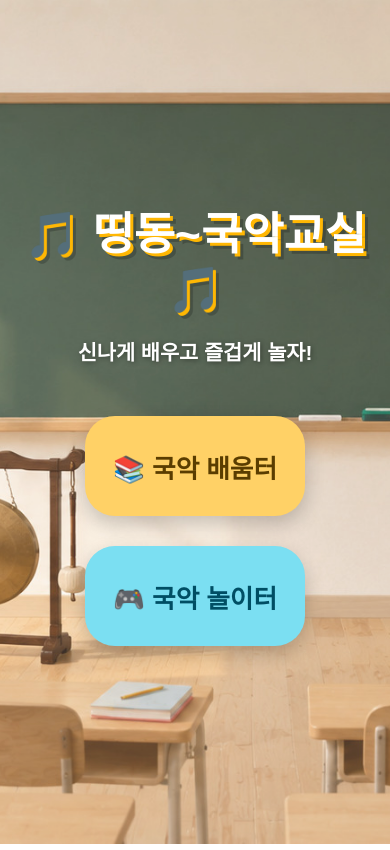
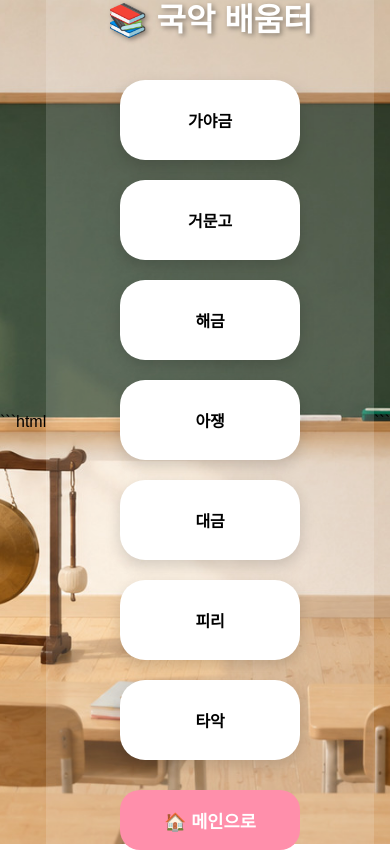
Before and after one commit to smartdogjuni1234/-, a plain HTML site: page index.html in a window 390 px wide. Both pictures are taken after a click on the button "📚 국악 배움터". Drawn offline with Linux system fonts and the light colour scheme.

Commit message:
Update index.html

````diff
--- a/index.html
+++ b/index.html
@@ -1,3 +1,4 @@
+```html
 <!DOCTYPE html>
 <html lang="ko">
 <head>
@@ -19,9 +20,7 @@ body{
     width:100%;
     height:100vh;
 
-    /* 여기에 배경 이미지 넣기 */
     background-image:url('background.jpg');
-
     background-size:cover;
     background-position:center;
     background-repeat:no-repeat;
@@ -43,6 +42,8 @@ body{
 
 .container{
     text-align:center;
+    width:90%;
+    max-width:1200px;
 }
 
 .title{
@@ -69,9 +70,9 @@ body{
 
 .button-group{
     display:flex;
-    gap:30px;
+    flex-wrap:wrap;
+    gap:20px;
     justify-content:center;
-    flex-wrap:wrap;
 }
 
 .menu-btn{
@@ -103,18 +104,73 @@ body{
     color:#004E64;
 }
 
+.sub-btn{
+
+    width:220px;
+    height:90px;
+
+    border:none;
+    border-radius:25px;
+
+    background:white;
+
+    font-size:1.3rem;
+    font-weight:bold;
+
+    cursor:pointer;
+
+    transition:0.3s;
+
+    box-shadow:
+    0 6px 15px rgba(0,0,0,0.15);
+}
+
+.sub-btn:hover{
+    transform:translateY(-5px);
+}
+
 .menu-btn:hover{
     transform:translateY(-8px) scale(1.05);
 }
 
-.menu-btn:active{
-    transform:scale(0.95);
+.hidden{
+    display:none;
+}
+
+.back-btn{
+
+    margin-top:30px;
+
+    width:180px;
+    height:60px;
+
+    border:none;
+    border-radius:20px;
+
+    background:#ff8fab;
+    color:white;
+
+    font-size:1.1rem;
+    font-weight:bold;
+
+    cursor:pointer;
+}
+
+.section-title{
+    font-size:3rem;
+    color:white;
+    margin-bottom:40px;
+    text-shadow:2px 2px 5px rgba(0,0,0,0.4);
 }
 
 @media(max-width:768px){
 
 .title{
-    font-size:2.8rem;
+    font-size:2.5rem;
+}
+
+.section-title{
+    font-size:2rem;
 }
 
 .menu-btn{
@@ -123,10 +179,15 @@ body{
     font-size:1.6rem;
 }
 
+.sub-btn{
+    width:180px;
+    height:80px;
+    font-size:1rem;
+}
+
 }
 
 </style>
-
 </head>
 
 <body>
@@ -134,6 +195,9 @@ body{
 <div class="overlay">
 
 <div class="container">
+
+<!-- 메인 화면 -->
+<div id="mainPage">
 
 <h1 class="title">🎵 띵동~국악교실 🎵</h1>
 
@@ -143,11 +207,13 @@ body{
 
 <div class="button-group">
 
-            <button class="menu-btn learn">
+<button class="menu-btn learn"
+onclick="showPage('learnPage')">
 📚 국악 배움터
 </button>
 
-            <button class="menu-btn play">
+<button class="menu-btn play"
+onclick="showPage('playPage')">
 🎮 국악 놀이터
 </button>
 
@@ -155,7 +221,80 @@ body{
 
 </div>
 
+<!-- 국악 배움터 -->
+<div id="learnPage" class="hidden">
+
+<h2 class="section-title">📚 국악 배움터</h2>
+
+<div class="button-group">
+
+<button class="sub-btn">가야금</button>
+<button class="sub-btn">거문고</button>
+<button class="sub-btn">해금</button>
+<button class="sub-btn">아쟁</button>
+<button class="sub-btn">대금</button>
+<button class="sub-btn">피리</button>
+<button class="sub-btn">타악</button>
+
 </div>
+
+<button class="back-btn"
+onclick="goHome()">
+🏠 메인으로
+</button>
+
+</div>
+
+<!-- 국악 놀이터 -->
+<div id="playPage" class="hidden">
+
+<h2 class="section-title">🎮 국악 놀이터</h2>
+
+<div class="button-group">
+
+<button class="sub-btn">🎧 듣고 맞춰봐!</button>
+<button class="sub-btn">👀 보고 맞춰봐!</button>
+<button class="sub-btn">📦 상자에 넣어줘!</button>
+<button class="sub-btn">⭕❌ OX 퀴즈</button>
+
+</div>
+
+<button class="back-btn"
+onclick="goHome()">
+🏠 메인으로
+</button>
+
+</div>
+
+</div>
+</div>
+
+<script>
+
+function showPage(pageId){
+
+document.getElementById("mainPage").classList.add("hidden");
+
+document.getElementById("learnPage").classList.add("hidden");
+
+document.getElementById("playPage").classList.add("hidden");
+
+document.getElementById(pageId).classList.remove("hidden");
+
+}
+
+function goHome(){
+
+document.getElementById("mainPage").classList.remove("hidden");
+
+document.getElementById("learnPage").classList.add("hidden");
+
+document.getElementById("playPage").classList.add("hidden");
+
+}
+
+</script>
 
 </body>
 </html>
+```
````
Lines whose indentation alone changed are shown as unchanged.
